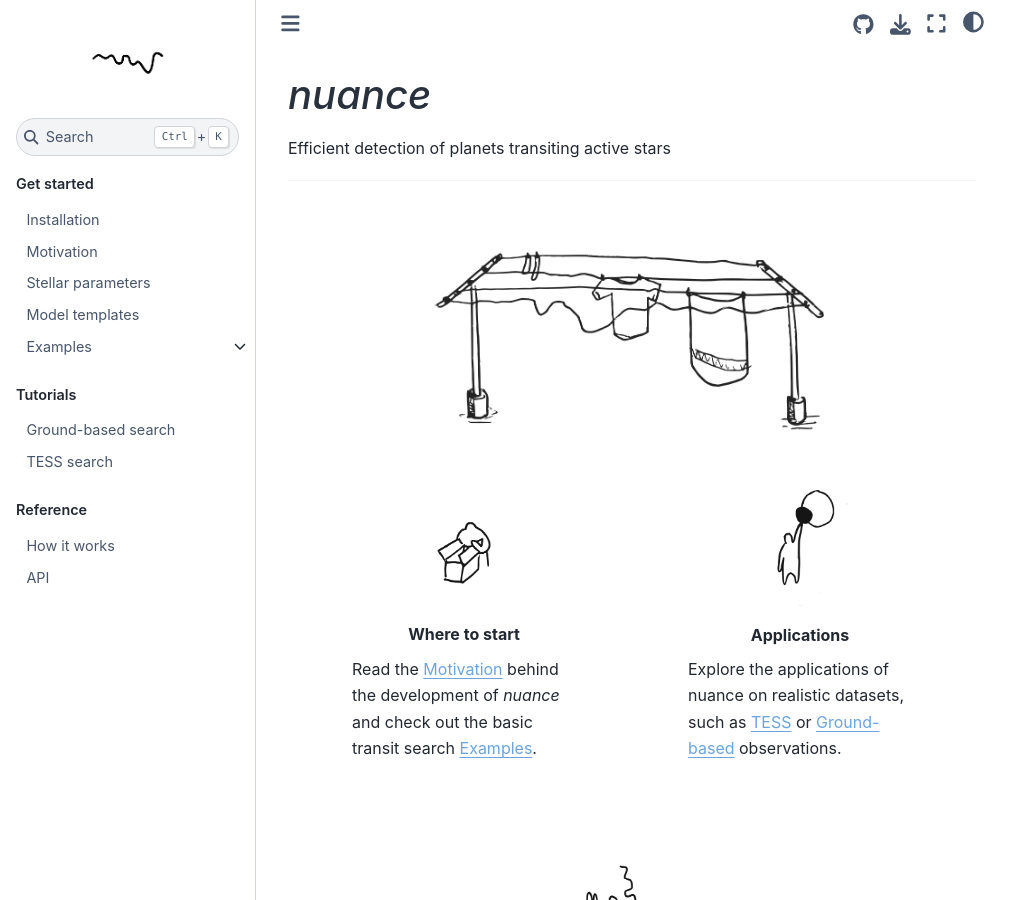
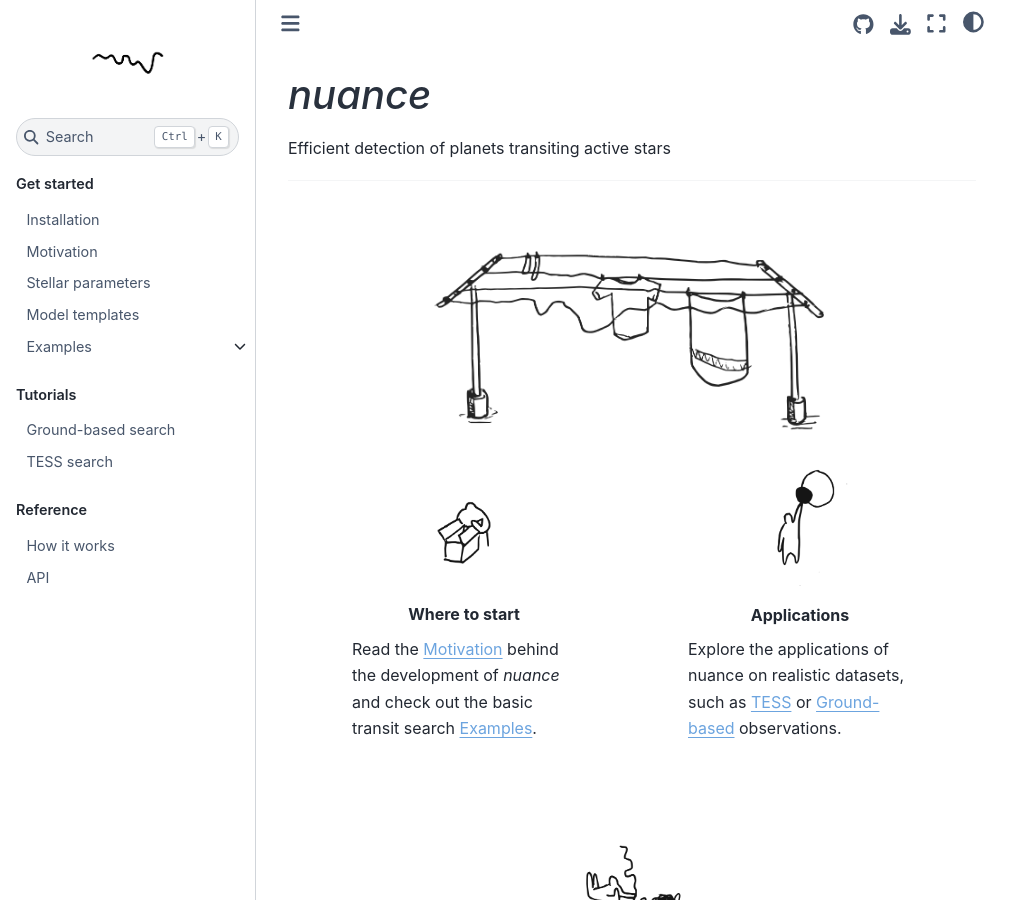
Before and after one commit to lgrcia/nuance, a Sphinx documentation site: the page built from docs/index.md, in a window 1280 px wide and 900 px high. Shown: the whole window, without its empty margins (0-1031 px from the left). Built offline with Sphinx 7.4.7 and the Sphinx Book theme 1.1.4, drawn with Linux system fonts in a browser that asks for light colours; pages that are not in the unit, such as notebooks, are missing from menus.

Commit message:
docs: margin again

````diff
--- a/docs/index.md
+++ b/docs/index.md
@@ -10,7 +10,7 @@
 :height: 200px
 :align: center
 ```
-<div style="margin: 20px"></div>
+<div style="margin: 0px"></div>
 <style>
 .flex {
     display: flex;
````
